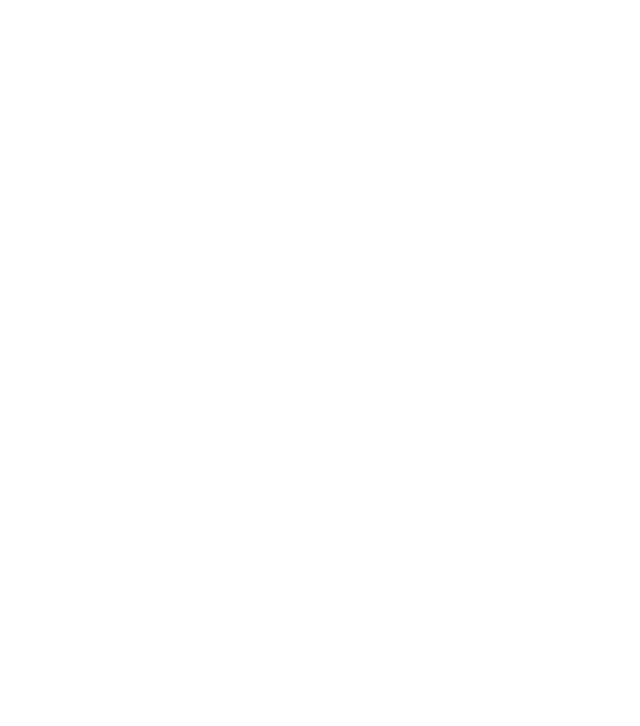
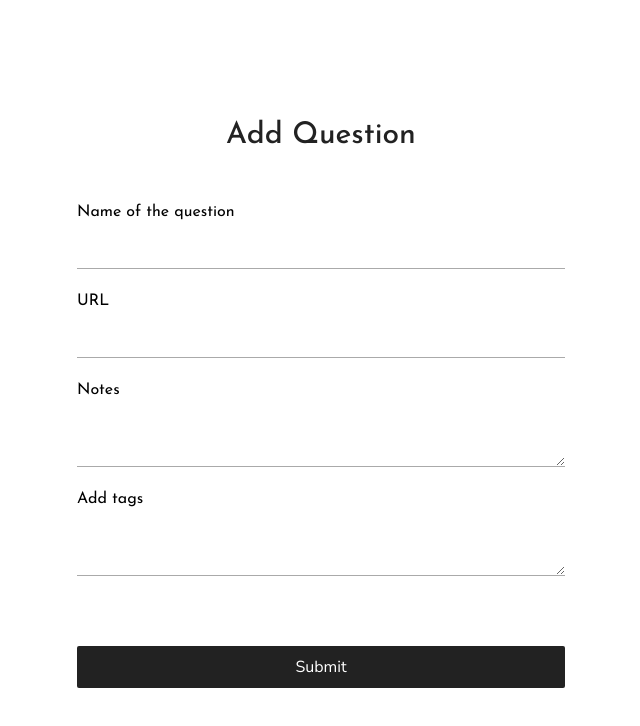
Before and after one commit to akstron/Question-Bank-Client, a React (Create React App) app in the folder client/: page /addQuestion in a window 1280 px wide. Before the commit this address had no page. Shown: the top 726 px of the page, without its empty margins (319-959 px from the left). Built offline with nearby package versions, Linux system fonts and the light colour scheme.

Commit message:
addquestion

```diff
--- a/client/src/App.js
+++ b/client/src/App.js
@@ -2,8 +2,7 @@
 import { BrowserRouter, Routes, Route } from "react-router-dom";
 import Login from './pages/login'
 import SignUp from './pages/signup'
-
-
+import AddQuestion from './pages/addQuestion'
 
 
 function App() {
@@ -21,6 +20,7 @@
     <Routes>
       <Route path='/' element={<Login/>}/>
       <Route path='signup' element={<SignUp/>}/>
+      <Route path='addQuestion' element={<AddQuestion/>}/>
     </Routes>
     </BrowserRouter>
   )
--- /dev/null
+++ b/client/src/pages/addQuestion.js
@@ -0,0 +1,78 @@
+import {useState} from "react"
+import '../styles/addquestion.css'
+
+const AddQuestion = () => {
+    const [qDetails,setQDetails] = useState(
+        {
+            name : '',
+            url :'',
+            notes:'',
+            tags:''
+        }
+    )
+
+    const {name,url,notes,tags} = qDetails
+
+    return (
+
+        <main class="aq-container">
+       <div class="aq">
+        <h2 class="aq__heading"> Add Question </h2>
+
+        <form class="aq__form">
+
+        <div class="aq__input">
+        <label for="q-title">Name of the question</label>
+        <input
+        type="text"
+        id="q-title"
+        value={name}
+        onChange={(e) => {
+            setQDetails({...setQDetails,name:e.target.value})
+        }}
+        required />
+        </div>
+
+        <div class="aq__input">
+        <label for="q-url">URL</label>
+        <input type="text"
+         id="q-url"
+         value={url}
+         onChange={(e) => {
+            setQDetails({...setQDetails,url:e.target.value})
+        }}
+         required />
+        </div>
+
+        <div class="aq__input">
+            <label for="q-notes">Notes</label>
+            <textarea
+            id="q-notes"
+            value={notes}
+            onChange={(e) => {
+                setQDetails({...setQDetails,notes:e.target.value})
+            }}
+            required> </textarea>
+        </div>
+
+        <div class="aq__input">
+            <label for="q-tags">Add tags</label>
+            <textarea
+            id="q-tags"
+            value ={tags}
+            onChange={(e) => {
+                setQDetails({...setQDetails,tags:e.target.value})
+            }}
+            required>
+            </textarea>
+        </div>
+
+        <button type="submit" class="btn btn_submit">Submit </button>
+        </form>
+
+       </div>
+        </main>
+     );
+}
+
+export default AddQuestion;
--- /dev/null
+++ b/client/src/styles/addquestion.css
@@ -0,0 +1,91 @@
+/*Container Styles*/
+.aq-container {
+    min-height: 100vh;
+    display: -ms-grid;
+    display: grid;
+    -webkit-box-pack: center;
+        -ms-flex-pack: center;
+            justify-content: center;
+    -ms-grid-columns: 0.6fr;
+        grid-template-columns: 0.6fr;
+  }
+
+  .aq {
+    display: -webkit-box;
+    display: -ms-flexbox;
+    display: flex;
+    -webkit-box-orient: vertical;
+    -webkit-box-direction: normal;
+        -ms-flex-direction: column;
+            flex-direction: column;
+    -webkit-box-pack: center;
+        -ms-flex-pack: center;
+            justify-content: center;
+    padding: 5rem 14rem;
+  }
+
+  .aq__heading {
+    margin-bottom: 4rem;
+    -ms-flex-item-align: center;
+        -ms-grid-row-align: center;
+        align-self: center;
+  }
+
+  .aq__input {
+    margin-bottom: 2rem;
+  }
+
+  .aq__input:last-of-type {
+    margin-bottom: 7rem;
+  }
+
+  .aq__form {
+    display: -webkit-box;
+    display: -ms-flexbox;
+    display: flex;
+    -webkit-box-orient: vertical;
+    -webkit-box-direction: normal;
+        -ms-flex-direction: column;
+            flex-direction: column;
+    -webkit-box-pack: center;
+        -ms-flex-pack: center;
+            justify-content: center;
+  }
+
+  .aq__form input, .aq__form textarea {
+    display: block;
+    width: 100%;
+    border: none;
+    border-bottom: 1px solid var(--clr-grey-1);
+    padding-top: 2rem;
+    padding-bottom: 4px;
+    outline: none;
+    font-size: 1.5rem;
+    font-family: var(--font-secondary);
+    -webkit-transition: var(--transition);
+    transition: var(--transition);
+  }
+
+  .aq__form input:focus, .aq__form textarea:focus {
+    border-bottom: 1px solid var(--clr-black);
+  }
+
+  .aq__text {
+    -ms-flex-item-align: center;
+        -ms-grid-row-align: center;
+        align-self: center;
+    padding: 2rem 1rem;
+  }
+
+  .aq__link {
+    cursor: pointer;
+    color: var(--clr-primary-1);
+    font-weight: 600;
+  }
+
+  .aq__image {
+    width: 100%;
+    height: 100%;
+    -o-object-fit: cover;
+       object-fit: cover;
+  }
```
Also changed, not shown: client/src/comp/search.js (added, +49 -0 lines).
